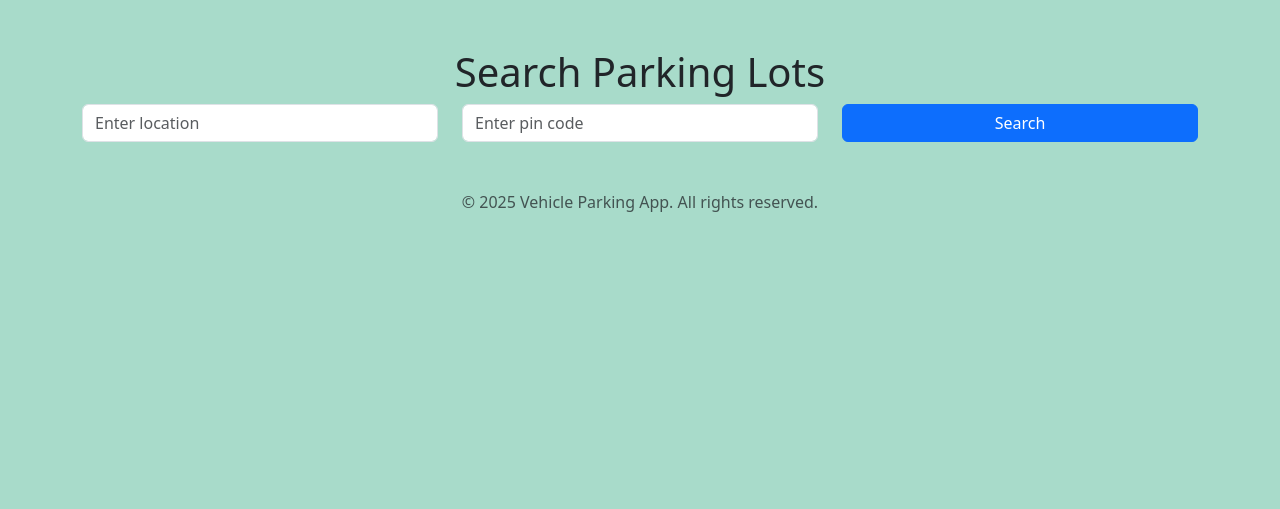
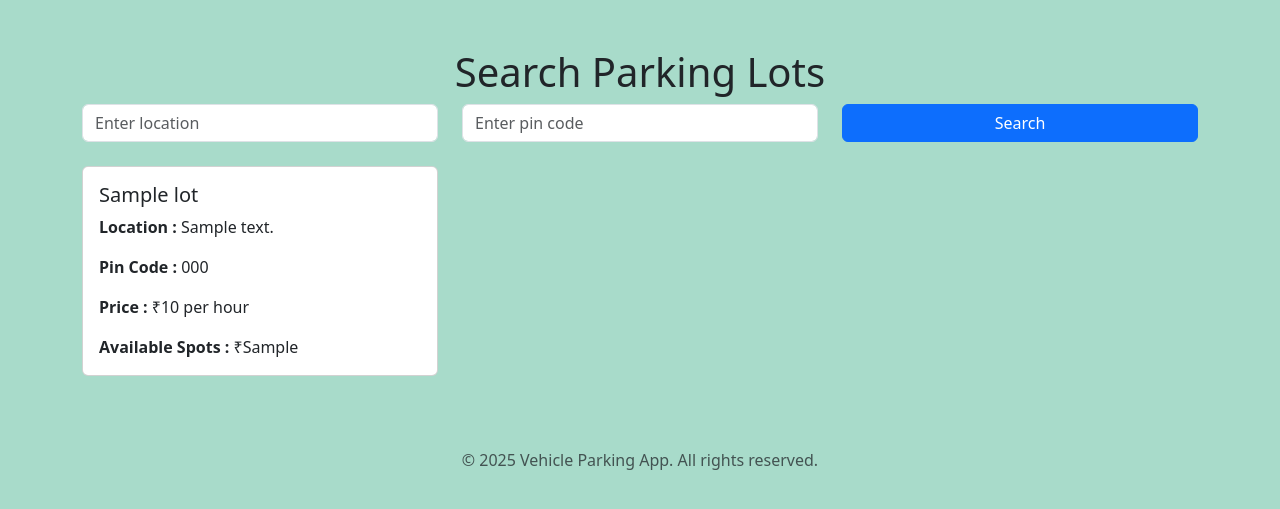
Before and after one commit to ayushkjha24/vehicle-parking-app, a Flask app: template templates/search.html in a window 1280 px wide. Shown: the part 56-565 px from the top of the page. Run offline with Flask 3, Linux system fonts and the light colour scheme; the template is opened without the code that fills it: most values are stand-ins (such as "Sample title", 1, 10 or a date in 2020).

Commit message:
Milestone-VP Search-Implemented

```diff
--- a/templates/search.html
+++ b/templates/search.html
@@ -5,7 +5,7 @@
 {% block content %}
 <div class="container mt-5">
     <h1 class="text-center">Search Parking Lots</h1>
-    <form class="mb-4">
+    <form class="mb-4" method="POST" action="{{ url_for('search') }}">
         <div class="row">
             <div class="col-md-4">
                 <input type="text" class="form-control" name="location" placeholder="Enter location" required>
@@ -18,5 +18,21 @@
             </div>
         </div>
     </form>
+    {% if context['lots'] %}
+    <div class="row">
+        {% for lot in context['lots'] %}
+        <div class="col-md-4 mb-4">
+            <div class="card">
+                <div class="card-body">
+                    <h5 class="card-title">{{ lot.name }}</h5>
+                    <p class="card-text"><strong>Location :</strong> {{ lot.address }}</p>
+                    <p class="card-text"><strong>Pin Code :</strong> {{ lot.pincode }}</p>
+                    <p class="card-text"><strong>Price :</strong> ₹{{ lot.price_per_hour }} per hour</p>
+                    <p class="card-text"><strong>Available Spots :</strong> ₹{{ lot.get_available_spot() }}</p>
+                </div>
+            </div>
+        </div>
+        {% endfor %}
+    {% endif %}
 </div>
 {% endblock %}
```
Also changed, not shown: controller/routes.py (+10 -6 lines), instance/database.sqlite3.
